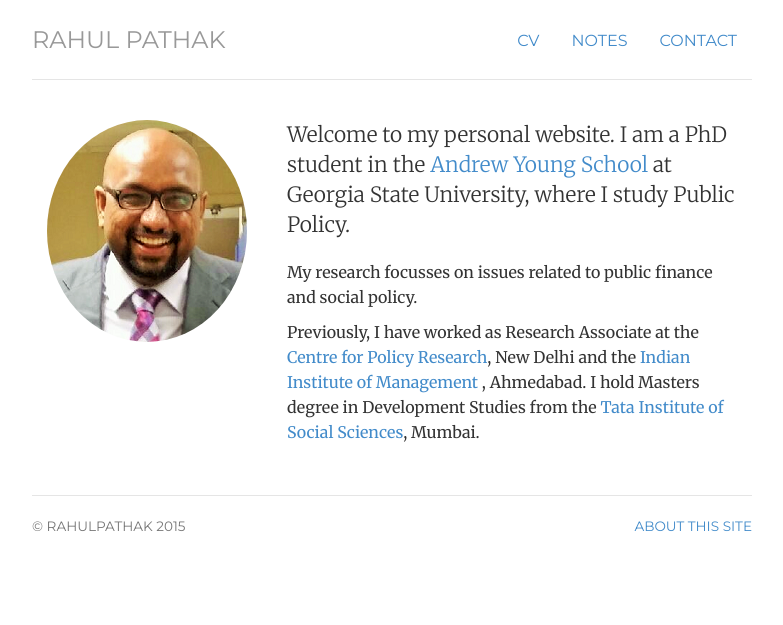
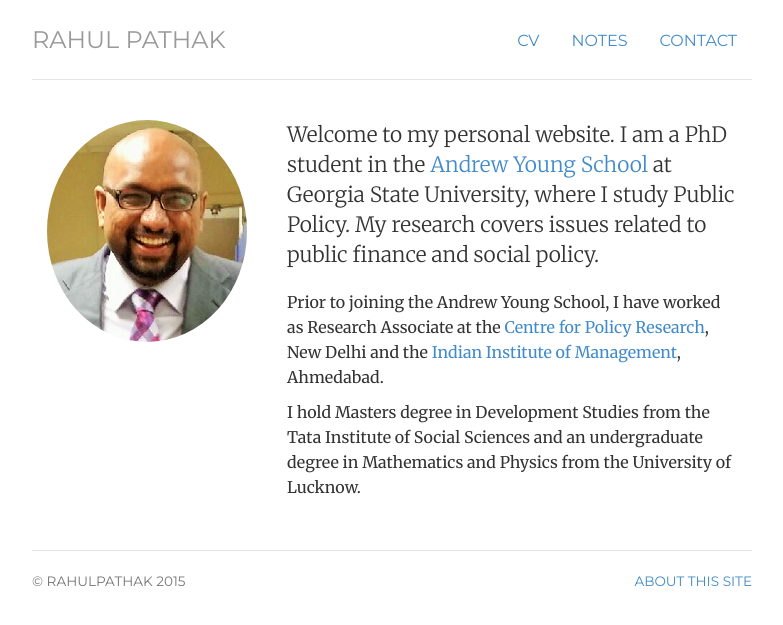
Before and after one commit to pathak-rahul/pathak-rahul.github.io, a Jekyll site: the page built from index.html, in a window 1280 px wide. Shown: the top 625 px of the page, without its empty margins (248-1031 px from the left). Built offline with Jekyll 4.4.1, drawn with Linux system fonts in a browser that asks for light colours.

Commit message:
Update index.html

```diff
--- a/index.html
+++ b/index.html
@@ -13,11 +13,11 @@
 	<img  class="img-circle avatar" alt="Rahul Pathak" src="img/rpathak.png">
 	</div>
 	<div itemscope itemtype="http://data-vocabulary.org/Person" class="col-sm-8">
-	<p class="lead"> Welcome to my personal website. I am a PhD student in the <a href="http://aysps.gsu.edu/"> Andrew Young School</a> at Georgia State University, where I study Public Policy.</p>
-	<p> My research focusses on issues related to public finance and social policy. </p>
+	<p class="lead"> Welcome to my personal website. I am a PhD student in the <a href="http://aysps.gsu.edu/"> Andrew Young School</a> at Georgia State University, where I study Public Policy. My research covers issues related to public finance and social policy.</p>
 
-	<p>Previously, I have worked as Research Associate at the <a href="http://www.cprindia.org/"> Centre for Policy Research</a>, New Delhi and  the <a href="http://www.iimahd.ernet.in/"> Indian Institute of Management </a>, Ahmedabad. I hold Masters degree in Development Studies from the <a href="http://tiss.edu/"> Tata Institute of Social Sciences</a>, Mumbai. </span></p>
+	<p>Prior to joining the Andrew Young School, I have worked as Research Associate at the <a href="http://www.cprindia.org/"> Centre for Policy Research</a>, New Delhi and  the <a href="http://www.iimahd.ernet.in/"> Indian Institute of Management</a>, Ahmedabad.  </span></p>
 
+	<p> I hold Masters degree in Development Studies from the Tata Institute of Social Sciences</a> and an undergraduate degree in Mathematics and Physics from the University of Lucknow. </p>
 	</div>
 </div>
 <!-- </div> -->
```
